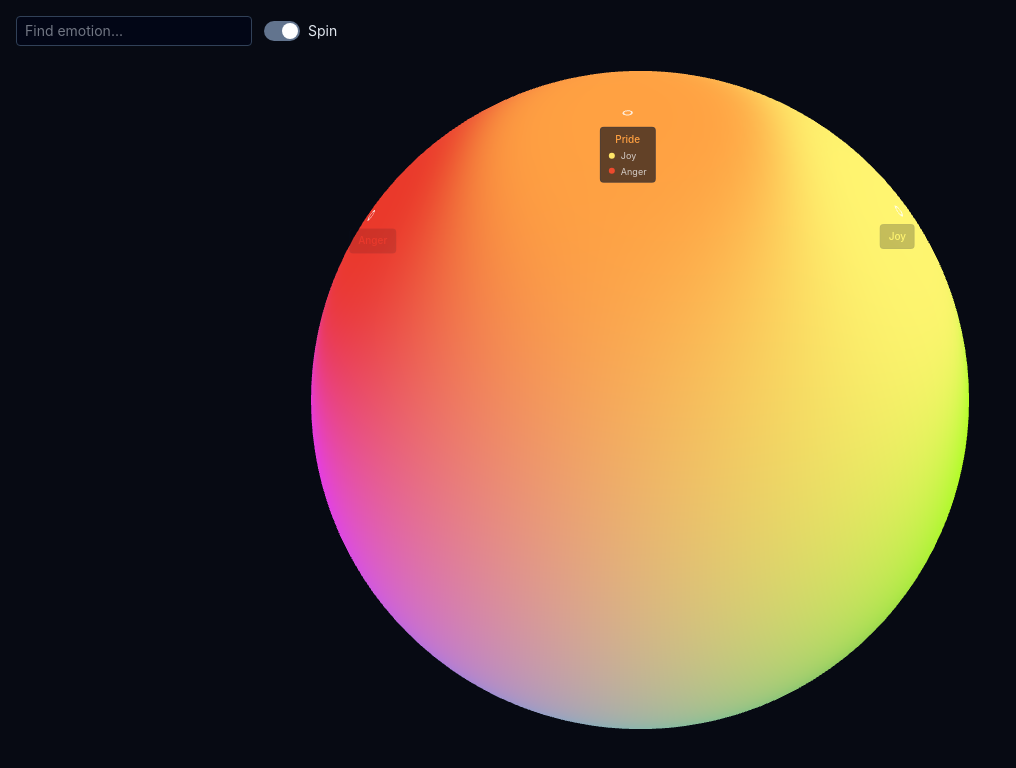
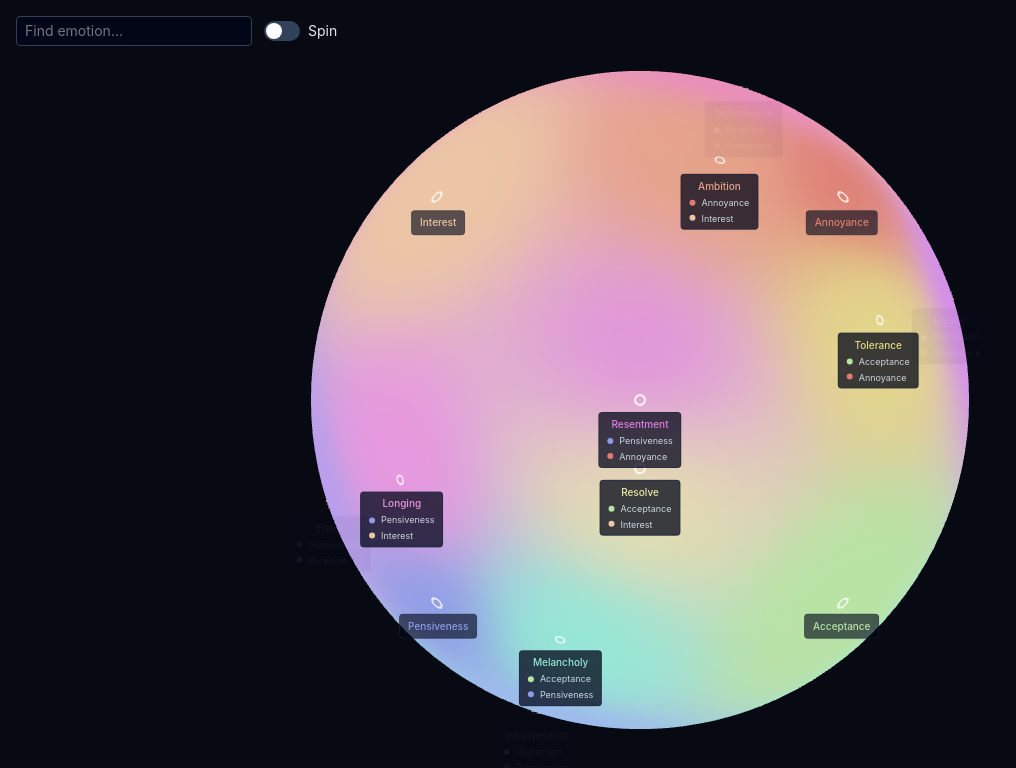
Before and after one commit to ZythiQ/mood, a Next.js app: page / in a window 1280 px wide. Shown: the top 768 px of the page, without its empty margins (0-1016 px from the left). Built offline with nearby package versions, Linux system fonts and the light colour scheme.

Commit message:
Readme formatting + spin/i settings.

```diff
--- a/src/app/page.tsx
+++ b/src/app/page.tsx
@@ -12,7 +12,7 @@ const PALETTE = () => EMOTIONS.map(swatch);
 
 
 export default function Home() {
-  const [spin, setSpin] = useState(true);
+  const [spin, setSpin] = useState(false);
   const [query, setQuery] = useState("");
 
   const name = query.trim().toLowerCase();
@@ -21,7 +21,7 @@ export default function Home() {
 
   return (
     <main className="relative h-dvh">
-      <EmotionGlobe emotions={EMOTIONS} palette={PALETTE} i={3} lock={lock} spin={spin} />
+      <EmotionGlobe emotions={EMOTIONS} palette={PALETTE} i={0} lock={lock} spin={spin} />
 
       <div className="absolute left-4 top-4 flex w-120 flex-row gap-3 text-sm text-slate-200">
         <div>
```
Also changed, not shown: 1 other file (tests, documents, lock files or other folders).
